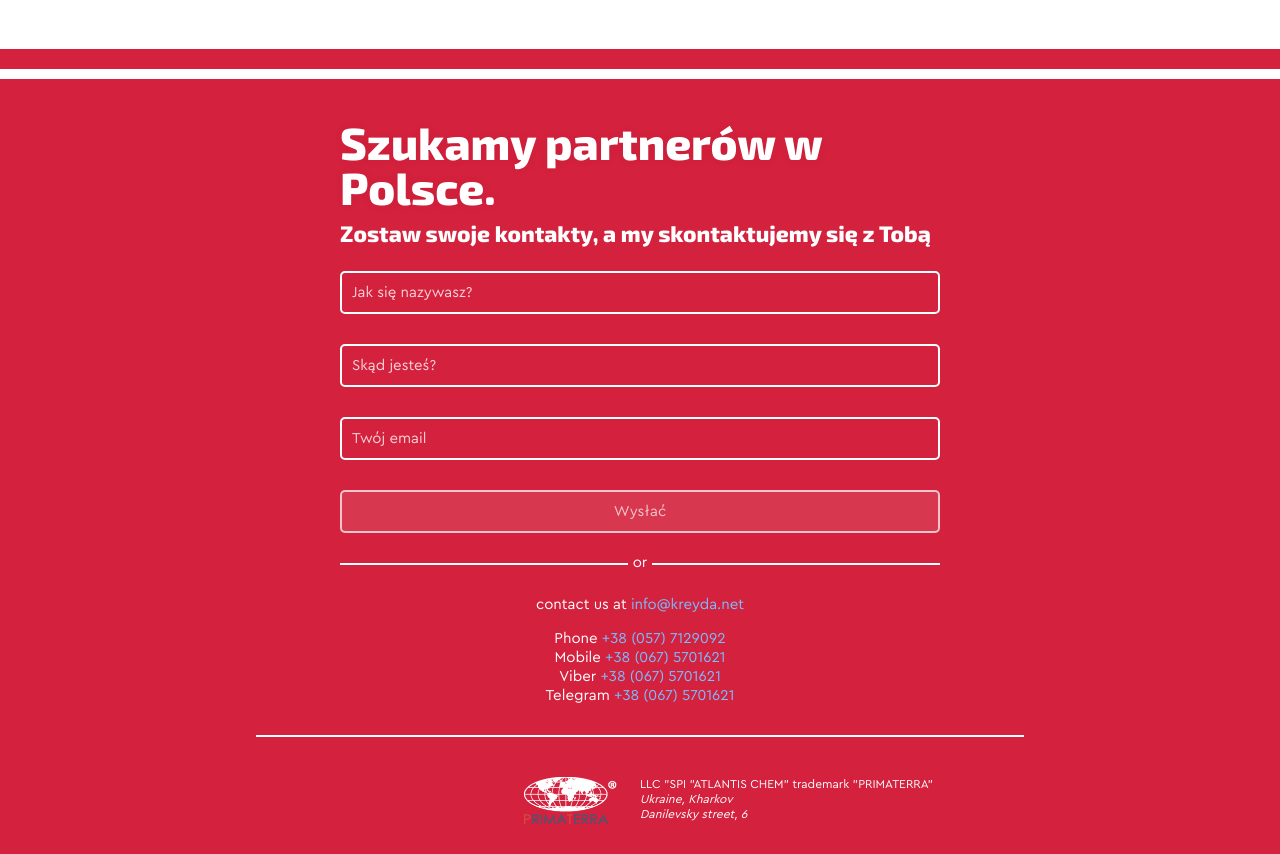
After one commit to Sergey-Nag/citeKRDA, a PHP site: page /alternate/pl/index.html in a window 1280 px wide. The commit adds this page. Shown: the part 3017-3871 px from the top of the page. Run offline with PHP 8.4, Linux system fonts and the light colour scheme; some libraries are stand-ins or nearby versions.

Commit message:
asdfuuuck

```diff
--- /dev/null
+++ b/alternate/pl/index.html
@@ -0,0 +1,237 @@
+<!DOCTYPE html>
+<html lang="pl">
+
+<head>
+  <meta charset="UTF-8">
+
+  <link rel="alternate" hreflang="pl-PL" href="http://pl.kreyda.pro/">
+  <link rel="alternate" hreflang="de-DE" href="http://de.kreyda.pro/">
+  <link rel="alternate" hreflang="bg-BG" href="http://bg.kreyda.pro/">
+  <link rel="alternate" hreflang="cs-CZ" href="http://bg.kreyda.pro/">
+  <link rel="alternate" hreflang="ro-MD" href="http://ro.kreyda.pro/">
+  <link rel="alternate" hreflang="x-default" href="http://kreyda.pro/">
+
+  <meta name="viewport" content="width=device-width, initial-scale=1.0, maximum-scale=1.0, user-scalable=no">
+  <meta http-equiv="X-UA-Compatible" content="IE=edge">
+
+
+  <title>KREYDA</title>
+  <meta name="msapplication-TileColor" content="#D4213D">
+  <meta name="theme-color" content="#D4213D">
+  <meta name="yandex-tableau-widget" content="logo=LOGO-min.png, color=#ffe000" />
+  <link rel="stylesheet" href="css/fonts.css">
+  <link rel="stylesheet" href="https://cdnjs.cloudflare.com/ajax/libs/Swiper/4.4.6/css/swiper.min.css">
+  <link rel="stylesheet" href="css/style.css">
+  <link rel="stylesheet" href="css/media.css">
+  <link rel="shortcut icon" href="LOGO-min.png" type="image/png">
+  <link rel="icon" sizes="400x400" href="LOGO-t.png">
+
+
+</head>
+
+<body>
+  <header class="main-screen d-flex screen">
+    <div class="m-center">
+      <div class="logo"><img class="main-logo m-center" src="http://kreyda.pro/img/LOGO-pl.svg" alt="kreyda logo"></div>
+      <ul class="leng-list">
+        <a class="link-list" href="http://kreyda.pro/">
+          <li class="lang-input"><img src="http://kreyda.pro/img/en.svg" alt="en"> English</li>
+        </a>
+        <a class="link-list" href="http://pl.kreyda.pro/">
+          <li class="lang-input active"><img alt="pl" src="http://kreyda.pro/img/pl.svg"> Polski</li>
+        </a>
+        <a class="link-list" href="http://de.kreyda.pro/">
+          <li class="lang-input"><img alt="de" src="http://kreyda.pro/img/de.svg"> Deutsch</li>
+        </a>
+        <a class="link-list" href="http://bg.kreyda.pro/">
+          <li class="lang-input"><img alt="bg" src="http://kreyda.pro/img/bg.svg"> Български</li>
+        </a>
+        <a class="link-list" href="http://cs.kreyda.pro/">
+          <li class="lang-input"><img alt="cs" src="http://kreyda.pro/img/cz.svg"> Čeština</li>
+        </a>
+        <a class="link-list" href="http://be.kreyda.pro/">
+          <li class="lang-input"><img alt="be" src="http://kreyda.pro/img/by.svg"> Беларуская</li>
+        </a>
+        <a class="link-list" href="http://ro.kreyda.pro/">
+          <li class="lang-input"><img alt="ro" src="http://kreyda.pro/img/md.svg"> Română</li>
+        </a>
+      </ul>
+      <div id="language-button">
+
+        <div class="lang-select">
+          <div class="button-leng"><img alt="en" src="http://kreyda.pro/img/pl.svg"></div>
+        </div>
+
+      </div>
+    </div>
+
+  </header>
+
+  <main>
+    <div class="info_screen">
+      <div class="container m-center">
+        <h1 id="show430">Kreda woskowa</h1>
+
+        <div id="wrapp_info" class="wrapp-info d-flex">
+          <div class="left-block">
+            <img class="toper-left" src="http://kreyda.pro/img/toper-kreyda.png" alt="toper">
+          </div>
+          <div class="right-block">
+            <div class="text-wrapp">
+              <h1 id="hide430">Kreda woskowa</h1>
+
+              <p>
+                Znakowanie może być nakładany na powierzchniach rdzy, mokrych, brudnych, szorstkich, porowatych, tłustych, olejowanych i innych.
+              </p>
+              <p>
+                Napis jest odporny na trudne warunki klimatyczne, wahania temperatury.
+              </p>
+              <p>
+                Kreda woskowa zawiera kilka głównych składników: syntetyczny wosk, nieorganiczne wypełniacze i nieorganiczne barwne pigmenty.
+              </p>
+              <div class="list-colors">
+                <h2>Kolory:</h2>
+                <ul>
+                  <li>biały</li>
+                  <li>żółty</li>
+                  <li>niebieski</li>
+                  <li>czerwony</li>
+                  <li>zielony</li>
+                  <li>czarny</li>
+                </ul>
+              </div>
+            </div>
+          </div>
+        </div>
+      </div>
+    </div>
+    <div class="footer-info-screen">
+      <div class="container m-center">
+        <div class="wrapp-info d-flex">
+          <div class="left-block">
+          </div>
+          <div class="right-block">
+            <div class="text-wrapp w">
+
+              <h2>Kolory:</h2>
+              <ul>
+                <li>biały</li>
+                <li>żółty</li>
+                <li>niebieski</li>
+                <li>czerwony</li>
+                <li>zielony</li>
+                <li>czarny</li>
+              </ul>
+
+            </div>
+          </div>
+        </div>
+      </div>
+    </div>
+    <div class="media-screen">
+      <div class="container m-center">
+        <div class="wrapp-info">
+          <h1>Zdjęcia:</h1>
+        </div>
+      </div>
+
+      <div class="carousel-wrapp">
+        <div id="carousel" class="swiper-container two swiper-container-horizontal swiper-container-3d swiper-container-coverflow">
+          <div class="swiper-wrapper">
+            <div class="swiper-slide"><img src="http://kreyda.pro/img/mel3.jpg" alt="Kreyda"></div>
+            <div class="swiper-slide"><img src="http://kreyda.pro/img/photo1.jpg" alt="Kreyda"></div>
+            <div class="swiper-slide"><img src="http://kreyda.pro/img/mel1.jpg" alt="Kreyda"></div>
+            <div class="swiper-slide"><img src="http://kreyda.pro/img/mel2.jpg" alt="kreyda"></div>
+            <div class="swiper-slide"><img src="http://kreyda.pro/img/photo2.jpg" alt="Kreyda"></div>
+            <div class="swiper-slide"><img src="http://kreyda.pro/img/photo3.jpg" alt="Kreyda"></div>
+            <div class="swiper-slide"><img src="http://kreyda.pro/img/photo4.jpg" alt="Kreyda"></div>
+            <div class="swiper-slide"><img src="http://kreyda.pro/img/photo5.jpg" alt="Kreyda"></div>
+            <div class="swiper-slide"><img src="http://kreyda.pro/img/photo6.jpg" alt="Kreyda"></div>
+          </div>
+
+          <div class="swiper-pagination"></div>
+
+        </div>
+      </div>
+
+      <div class="container m-center">
+        <div class="wrapp-info">
+          <h1>Wideo:</h1>
+        </div>
+      </div>
+
+      <div class="video-wrapp">
+        <div class="videos d-flex">
+          <div class="vid-wrapp">
+            <iframe width="100%" height="100%" src="https://www.youtube.com/embed/dtsxQOdfyIY" frameborder="0" allow="accelerometer; autoplay; encrypted-media; gyroscope; picture-in-picture" allowfullscreen></iframe>
+          </div>
+          <div class="vid-wrapp">
+            <iframe width="100%" height="100%" src="https://www.youtube.com/embed/lPErYGm-UcU" frameborder="0" allow="accelerometer; autoplay; encrypted-media; gyroscope; picture-in-picture" allowfullscreen></iframe>
+          </div>
+        </div>
+      </div>
+    </div>
+  </main>
+
+  <footer class="footer-screen">
+    <div class="container m-center">
+
+      <div class="wrapp-form">
+        <form id="send-form" class="form-bottom m-center">
+          <h1>Szukamy partnerów w Polsce.</h1>
+          <h2>Zostaw swoje kontakty, a my skontaktujemy się z Tobą</h2>
+          <input id="form-name" name="name" type="text" class="form-input" placeholder="Jak się nazywasz?">
+          <div class="checking" data-check="name">
+            <img class="correct" alt="correct" src="http://kreyda.pro/img/checked.svg">
+            <img class="incorrect" alt="incorrect" src="http://kreyda.pro/img/unchecked.svg">
+          </div>
+          <input id="form-name" name="country" type="text" class="form-input" placeholder="Skąd jesteś?">
+          <div class="checking" data-check="country">
+            <img class="correct" alt="correct" src="http://kreyda.pro/img/checked.svg">
+            <img class="incorrect" alt="incorrect" src="http://kreyda.pro/img/unchecked.svg">
+          </div>
+          <input id="form-email" name="email" type="email" class="form-input" placeholder="Twój email">
+          <div class="checking" data-check="email">
+            <img class="correct" alt="correct" src="http://kreyda.pro/img/checked.svg">
+            <img class="incorrect" alt="incorrect" src="http://kreyda.pro/img/unchecked.svg">
+          </div>
+
+          <input type="hidden" name="page-lang" value="pl">
+          <input id="form-subm" type="submit" class="form-input" value="Wysłać" data-sending="Wysyłanie..." data-sended="Wysłane" disabled>
+
+          <div class="wrapp-email">
+            <div class="or-sample"><span>or</span></div>
+            <p>сontact us at <a href="mailto:info@kreyda.net" class="link">info@kreyda.net</a></p>
+            <p>Phone <a class="link" href="tel:+380577129092">+38 (057) 7129092</a><br>
+              Mobile <a class="link" href="tel:+380675701621">+38 (067) 5701621</a><br>
+              Viber <a class="link" href="viber://chat?number=%2B380675701621">+38 (067) 5701621</a><br>
+              Telegram <a class="link" href="https://t.me/primaterra_manager">+38 (067) 5701621</a></p>
+          </div>
+        </form>
+      </div>
+
+    </div>
+    <div class="company-info">
+      <div class="container m-center d-flex cont-center">
+        <div class="company-logo">
+          <img src="http://kreyda.pro/img/primaterra.png" alt="primaterra logo">
+        </div>
+        <div class="company-adress">
+          <p>
+            LLC "SPI "ATLANTIS CHEM" trademark "PRIMATERRA"
+          </p>
+          <address>
+            Ukraine, Kharkov<br>Danilevsky street, 6
+          </address>
+        </div>
+      </div>
+    </div>
+  </footer>
+
+
+  <script src="https://ajax.googleapis.com/ajax/libs/jquery/3.3.1/jquery.min.js"></script>
+  <script src="https://cdnjs.cloudflare.com/ajax/libs/Swiper/4.4.6/js/swiper.min.js"></script>
+  <script src="http://kreyda.pro/js/script.js"></script>
+</body>
+
+</html>
--- a/css/media.css
+++ b/css/media.css
@@ -107,7 +107,7 @@
   .toper-left {
     float: none;
     height: 900px;
-    margin-bottom: -500px;
+    margin-bottom: -500px!important;
   }
 
   .or-sample {
@@ -152,9 +152,11 @@
     float: none;
     height: auto;
     width: 34vw;
-    margin-bottom: 0px;
+    margin-bottom: 0px!important;
   }
-
+  html[lang="pl"] .text-wrapp p, html[lang="pl"] .text-wrapp ul {
+    font-size: 1.6em;
+  }
   .vid-wrapp {
     margin: 0 10px;
     height: 150px;
@@ -216,7 +218,7 @@
   }
 
   .toper-left {
-    margin: 0;
+    margin: 0!important;
     float: left;
   }
 
@@ -242,9 +244,6 @@
     margin-top: -50px;
   }
 
-  .icon {
-    margin: 20px 15px;
-  }
 }
 
 @media all and (max-width: 330px) {
@@ -253,17 +252,6 @@
     font-size: 12.5vw;
   }
 
-  .icon {
-    margin: 0 5px;
-  }
-
-  .icon img {
-    width: 27px;
-  }
-  .socials {
-    justify-content: space-between;
-    padding: 20px 10px;
-  }
   .vid-wrapp {
     margin: 0 0 10px;
   }
--- a/css/style.css
+++ b/css/style.css
@@ -33,10 +33,9 @@ a.link:hover {
   display: flex;
 }
 
-.icon,
 .form-input,
-ul.leng-list li,
-ul.leng-list li a {
+ul.leng-list a,
+ul.leng-list li  {
   transition: all .18s ease;
   -webkit-transition: all .18s ease;
   -moz-transition: all .18s ease;
@@ -67,10 +66,6 @@ h3 {
 
 #language-button:hover .button-leng {
   transform: scale(0.85);
-}
-
-#language-button.wow:hover {
-  /*  transform: scale(1.1);*/
 }
 
 #language-button.wow {
@@ -151,21 +146,19 @@ ul.leng-list {
   padding: 8px;
 }
 
-.lang-input:first-child {
+.link-list:first-child .lang-input {
   border-radius: 5px 5px 0 0;
 }
 
-.lang-input:last-child {
+.link-list:last-child .lang-input{
   border-radius: 0 0 5px 5px;
 }
 
-.lang-input:hover {
+.link-list:hover .lang-input{
   background-color: #242424;
+  color: #fff;
 }
 
-.lang-input:hover a {
-  color: #fff;
-}
 
 .lang-input.active {
   font-weight: bolder;
@@ -196,7 +189,37 @@ ul.leng-list {
   position: relative;
 }
 
-.main-screen::after, .footer-info-screen::after {
+
+html[lang="pl"] .main-screen,
+html[lang="pl"] .footer-info-screen {
+  background-color: #D4213D;
+}
+html[lang="pl"] .main-screen::after,
+html[lang="pl"] .footer-info-screen::after,
+html[lang="pl"] .footer-screen::before,
+html[lang="pl"] .footer-screen,
+html[lang="pl"] .footer-info-screen::before,
+html[lang="pl"] .form-input,
+html[lang="pl"] .or-sample span {
+  background-color: #D4213D;
+}
+
+html[lang="pl"] .info_screen,
+html[lang="pl"] .media-screen,
+html[lang="pl"] .form-input:focus
+{
+  background-color: #ffffff;
+  color: #000000!important;
+}
+html[lang="pl"] .wrapp-info h1,
+html[lang="pl"] .right-block .list-colors h2 {
+  color: #000000!important;
+}
+
+
+
+.main-screen::after,
+.footer-info-screen::after {
   content: '';
   position: absolute;
   height: 20px;
@@ -210,10 +233,13 @@ ul.leng-list {
   max-height: 55vh;
   width: 80vw;
 }
+
 main {
   display: block;
 }
-.info_screen, .media-screen {
+
+.info_screen,
+.media-screen {
   background: #ffe000;
   padding-bottom: 80px;
 }
@@ -222,6 +248,7 @@ main {
   padding: 80px 0;
   justify-content: space-between;
 }
+
 .media-screen .wrapp-info {
   padding-bottom: 0px;
 }
@@ -242,6 +269,9 @@ main {
   z-index: 100;
   height: 1095px;
 }
+html[lang="pl"] .toper-left {
+  margin-bottom: -550px;
+}
 
 .text-wrapp h1,
 .text-wrapp h2 {
@@ -259,9 +289,15 @@ main {
 #show430 {
   display: none;
 }
+
 h1#show430 {
   margin-bottom: 10px;
 }
+
+html[lang="pl"] h1#show430 {
+  color: #000000;
+}
+
 .text-wrapp h2 {
   font-size: 3.3em;
 }
@@ -286,7 +322,8 @@ h1#show430 {
   overflow: hidden;
   width: 100%;
 }
-#carousel{
+
+#carousel {
   margin-left: -25%;
   width: 150%;
 }
@@ -295,33 +332,42 @@ h1#show430 {
   background: black;
   transform: scale(1.3);
 }
+
 .swiper-pagination-bullet {
   opacity: .4;
 }
+
 .swiper-pagination-bullet.swiper-pagination-bullet-active {
   background: #ffe000;
   opacity: 1;
 }
-.swiper-button-prev{
+
+.swiper-button-prev {
   left: 250px;
 }
-.swiper-button-next{}
+
+.swiper-button-next {}
+
 .swiper-slide img {
   width: inherit;
 }
+
 .video-wrapp {
   padding: 0 50px;
 }
+
 .videos {
   justify-content: space-between;
 }
+
 .vid-wrapp {
   width: 50%;
   height: 300px;
   margin: 0 20px;
 }
 
-.footer-screen, .footer-info-screen {
+.footer-screen,
+.footer-info-screen {
   color: white;
   z-index: 10;
   position: relative;
@@ -329,7 +375,12 @@ h1#show430 {
   padding-bottom: 15px;
 }
 
-.footer-screen::before, .footer-info-screen::before {
+.footer-screen {
+  padding-bottom: 30px;
+}
+
+.footer-screen::before,
+.footer-info-screen::before {
   content: '';
   position: absolute;
   height: 20px;
@@ -338,28 +389,12 @@ h1#show430 {
   background-color: #0b0b0b;
 }
 
-.socials {
-  padding: 20px 0 30px;
-  justify-content: center;
+
+.wrapp-form {
+  border-bottom: 2px solid #fff;
+  margin-bottom: 40px;
 }
 
-
-.icon {
-  opacity: .9;
-  margin: 20px;
-}
-
-.icon:hover {
-  transform: scale(1.1);
-  opacity: 1;
-}
-
-.icon img {
-  width: 25px;
-}
-.wrapp-form {
-  border-bottom: 2px solid #fff;
-}
 .wrapp-form h1 {
   font-size: 3em;
 }
```
Also changed, not shown: index.html (+32 -41 lines), sendMail.php (+13 -13 lines), LOGO-min.png, img/LOGO-pl.svg, img/toper.jpg (deleted), js/script.js.
